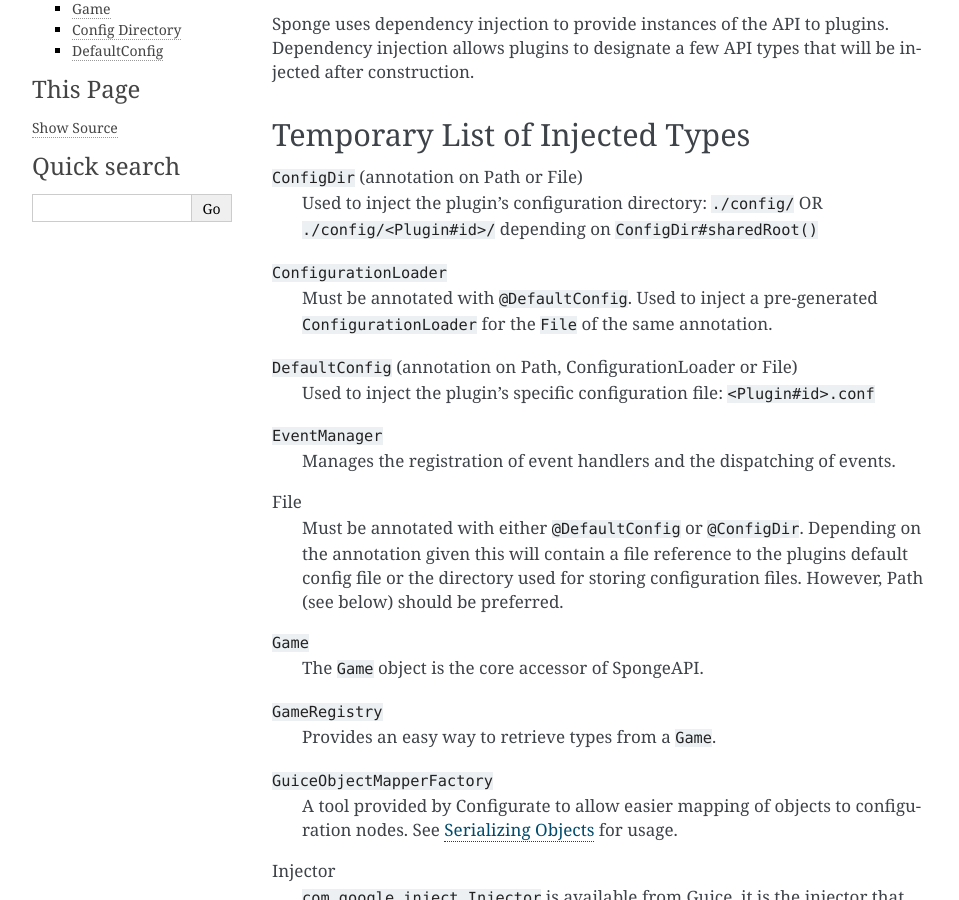
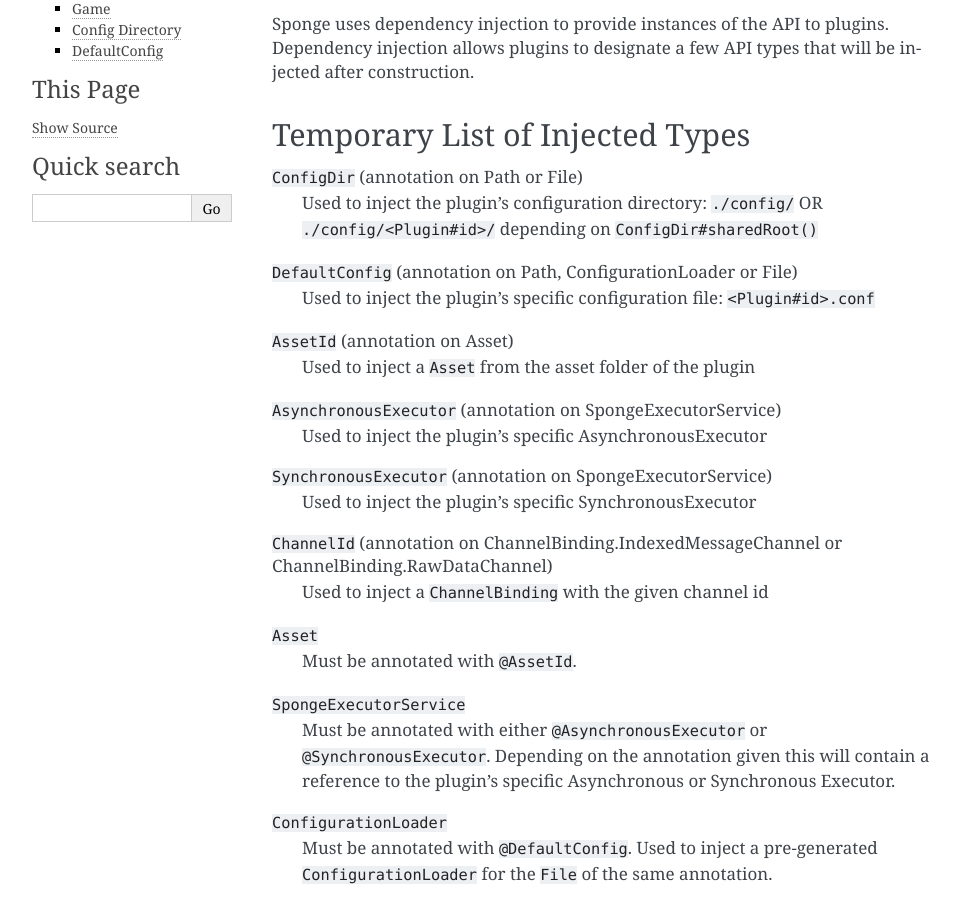
Before and after one commit to SpongePowered/SpongeDocs, a Sphinx documentation site: the page built from source/plugin/injection.rst, in a window 1280 px wide and 900 px high, scrolled down 201 px. Shown: the whole window, without its empty margins (148-1107 px from the left). Built offline with Sphinx 7.4.7, drawn with Linux system fonts in a browser that asks for light colours; pages that are not in the unit, such as notebooks, are missing from menus; cross-references to code outside the pages are shown as plain code.

Commit message:
Expand list of injected types

```diff
--- a/source/plugin/injection.rst
+++ b/source/plugin/injection.rst
@@ -6,13 +6,19 @@
     org.spongepowered.api.Game
     org.spongepowered.api.GameRegistry
     org.spongepowered.api.Server
+    org.spongepowered.api.asset.Asset
+    org.spongepowered.api.asset.AssetId
     org.spongepowered.api.config.ConfigDir
     org.spongepowered.api.config.DefaultConfig
     org.spongepowered.api.event.EventManager
+    org.spongepowered.api.network.ChannelBinding
+    org.spongepowered.api.network.ChannelId
     org.spongepowered.api.plugin.Plugin
     org.spongepowered.api.plugin.PluginContainer
     org.spongepowered.api.plugin.PluginManager
+    org.spongepowered.api.scheduler.AsynchronousExecutor
     org.spongepowered.api.scheduler.Scheduler
+    org.spongepowered.api.scheduler.SynchronousExecutor
     ninja.leaping.configurate.commented.CommentedConfigurationNode
     ninja.leaping.configurate.loader.ConfigurationLoader
     ninja.leaping.configurate.objectmapping.GuiceObjectMapperFactory
@@ -27,12 +33,32 @@
   Used to inject the plugin's configuration directory:
   ``./config/`` OR ``./config/<Plugin#id>/`` depending on :javadoc:`ConfigDir#sharedRoot()`
 
+:javadoc:`DefaultConfig` (annotation on Path, ConfigurationLoader or File)
+  Used to inject the plugin's specific configuration file: ``<Plugin#id>.conf``
+
+:javadoc:`AssetId` (annotation on Asset)
+  Used to inject a ``Asset`` from the asset folder of the plugin
+
+:javadoc:`AsynchronousExecutor` (annotation on SpongeExecutorService)
+  Used to inject the plugin's specific AsynchronousExecutor
+
+:javadoc:`SynchronousExecutor` (annotation on SpongeExecutorService)
+  Used to inject the plugin's specific SynchronousExecutor
+
+:javadoc:`ChannelId` (annotation on ChannelBinding.IndexedMessageChannel or ChannelBinding.RawDataChannel)
+  Used to inject a ``ChannelBinding`` with the given channel id
+
+:javadoc:`Asset`
+  Must be annotated with ``@AssetId``.
+
+:javadoc:`SpongeExecutorService`
+  Must be annotated with either ``@AsynchronousExecutor`` or ``@SynchronousExecutor``.
+  Depending on the annotation given this will contain a reference to the plugin's specific
+  Asynchronous or Synchronous Executor.
+
 :javadoc:`ConfigurationLoader<CommentedConfigurationNode>`
   Must be annotated with ``@DefaultConfig``.
   Used to inject a pre-generated ``ConfigurationLoader`` for the ``File`` of the same annotation.
-
-:javadoc:`DefaultConfig` (annotation on Path, ConfigurationLoader or File)
-  Used to inject the plugin's specific configuration file: ``<Plugin#id>.conf``
 
 :javadoc:`EventManager`
   Manages the registration of event handlers and the dispatching of events.
```
